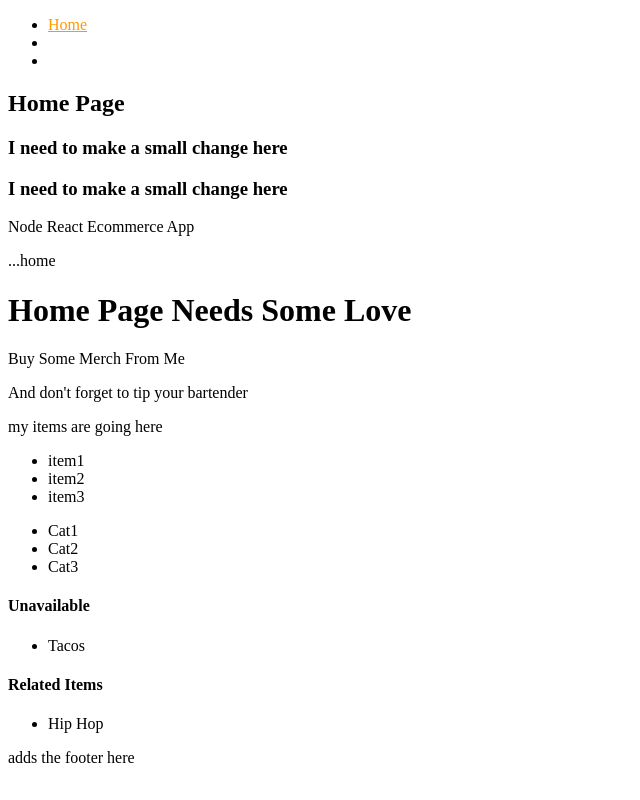
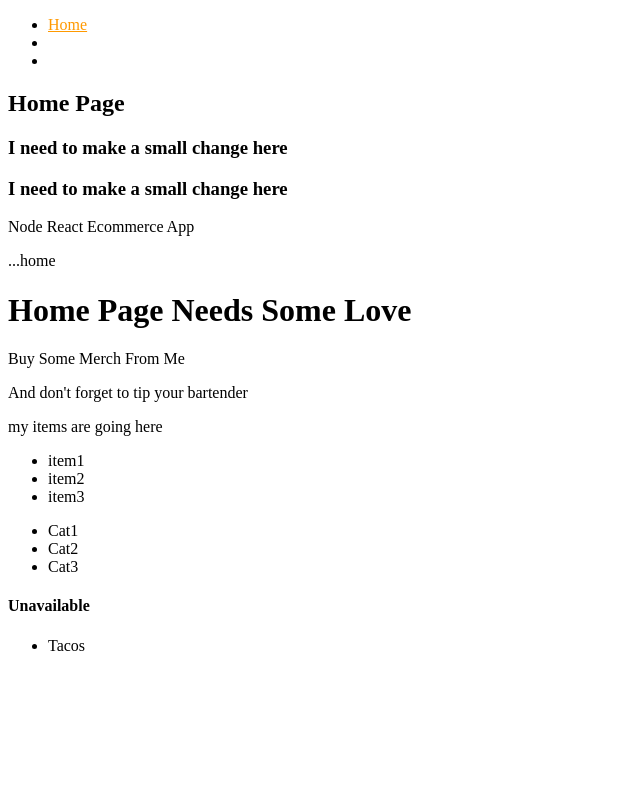
Before and after one commit to jlundgren77/e-MERN, a React (Create React App) app in the folder client/: page / in a window 1280 px wide. Shown: the whole page, without its empty margins (0-640 px from the left). Built offline with nearby package versions, Linux system fonts and the light colour scheme; the HTML template or start-up script is replaced by a standard one.

Commit message:
deletes footer and related list

```diff
--- a/client/src/core/Home.js
+++ b/client/src/core/Home.js
@@ -23,13 +23,6 @@ const Home = () => (
       <ul>
         <li>Tacos</li>
       </ul>
-      <div>
-        <h4>Related Items</h4>
-        <ul>
-          <li>Hip Hop</li>
-        </ul>
-      </div>
-      <footer>adds the footer here</footer>
     </div>
   </Layout>
 );
```
